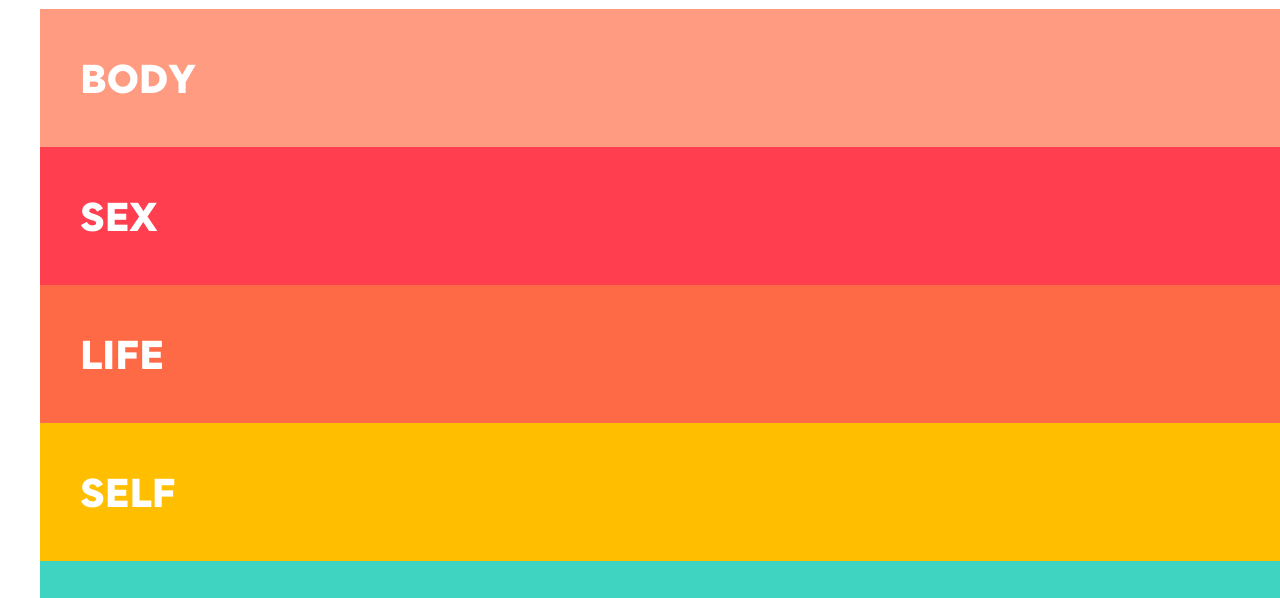
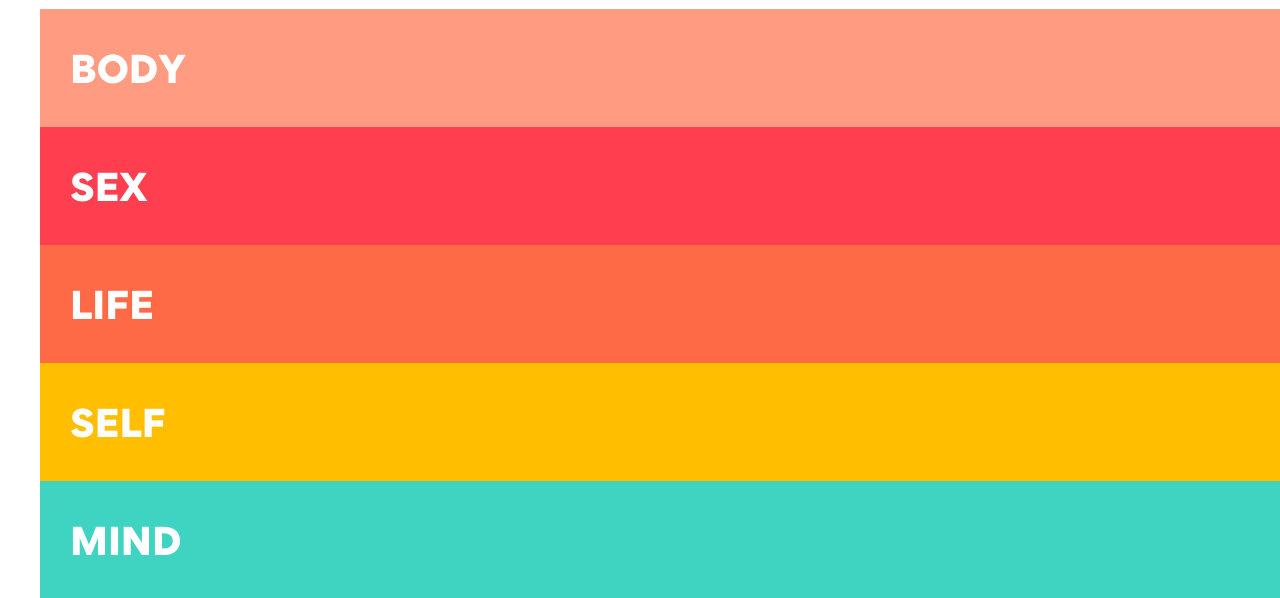
Before and after one commit to ErikaHutch/RiseHQProject, a website: page www/hub.html in a window 1280 px wide. Shown: the part 170-768 px from the top of the page. Drawn offline with Linux system fonts and the light colour scheme.

Commit message:
I dont remember what I changed here ops

```diff
--- a/www/css/index.css
+++ b/www/css/index.css
@@ -133,9 +133,8 @@ a:hover{
 }
 
 .Hub{
-    margin:0;
-    position: relative;
-    padding: 40px;
+
+    padding: 30px;
     font-weight: bold;
     font-size: 300%;
     max-height: 16%;
@@ -223,6 +222,7 @@ a:hover{
 .profileInfo{
     margin: auto;
     width: 50%;
+    text-align: center;
 }
 
 #user-name-wrapper h1{
```
